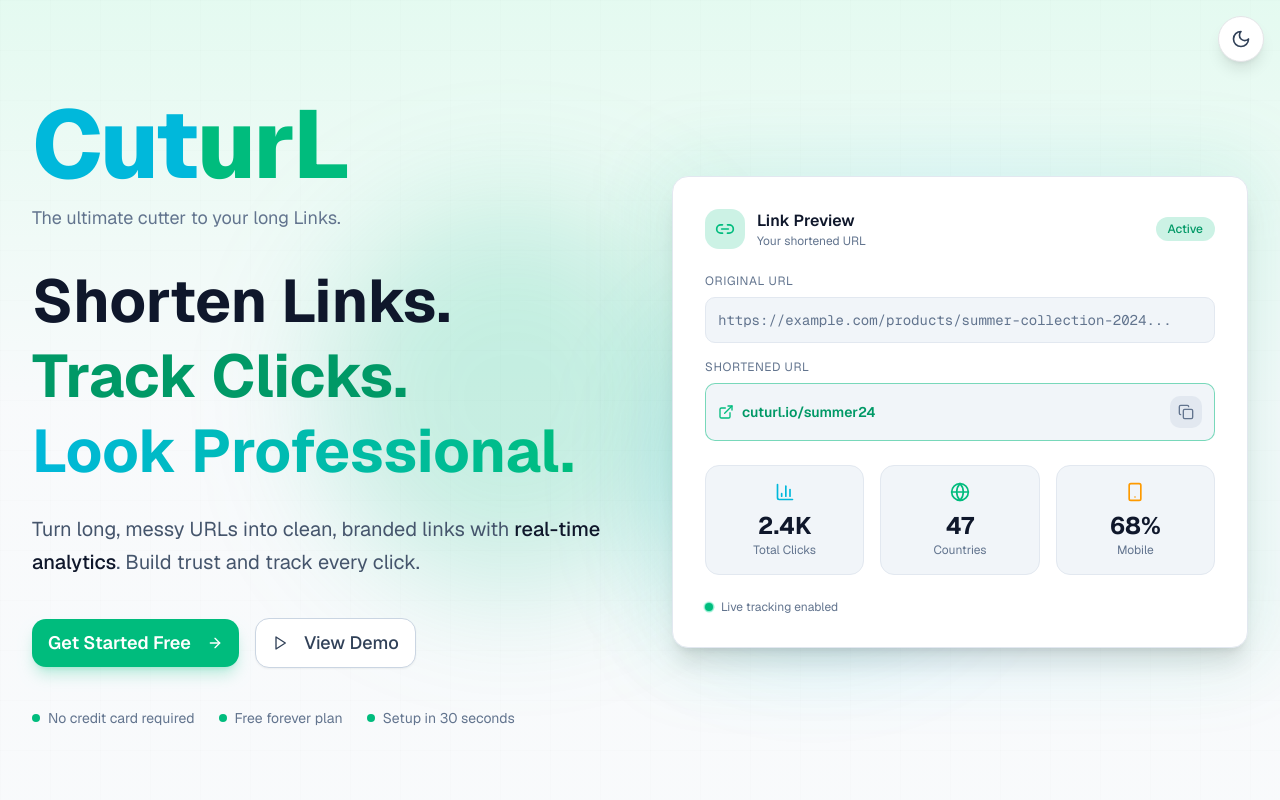
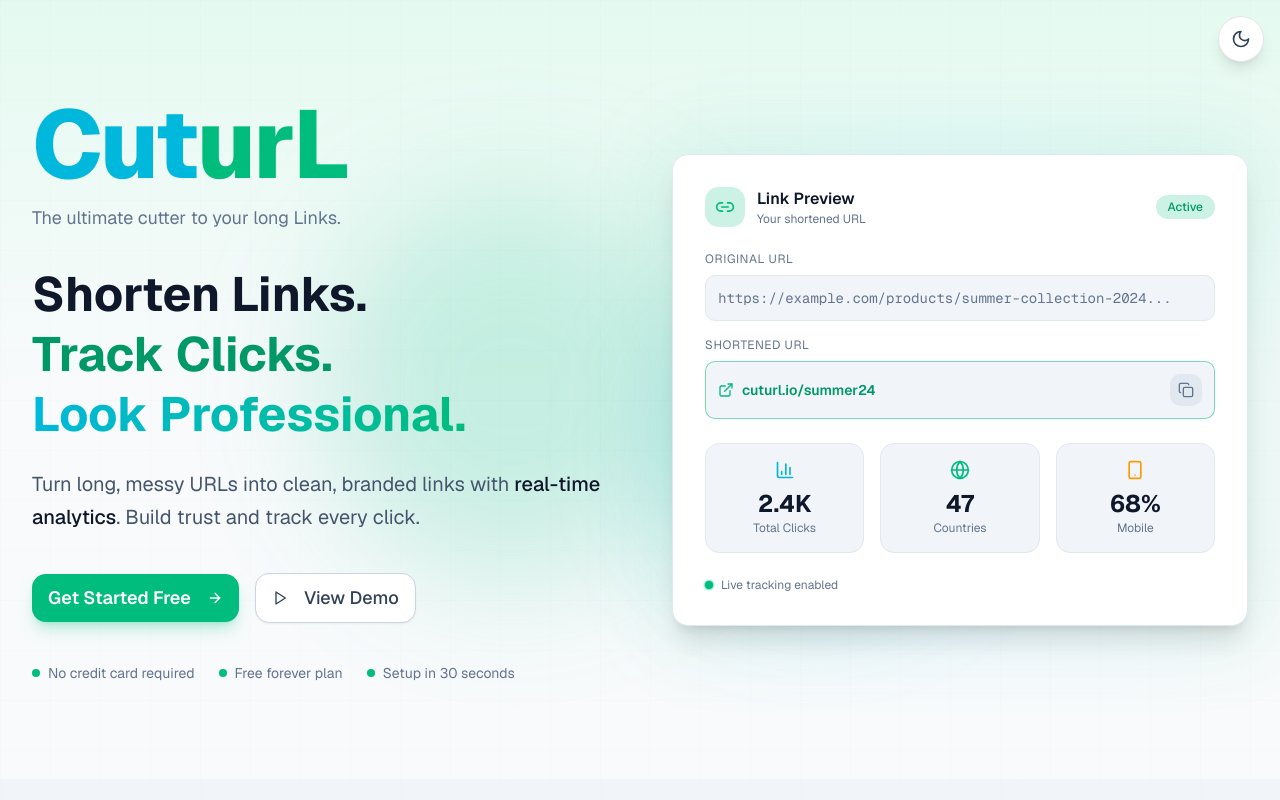
Before and after one commit to maaz-i7/CuturL, a Next.js app: page / in a window 1280 px wide. Shown: the top 800 px of the page. Built offline with nearby package versions, Linux system fonts and the light colour scheme.

Commit message:
Update hero-section.tsx

```diff
--- a/components/hero-section.tsx
+++ b/components/hero-section.tsx
@@ -85,8 +85,9 @@ export default function HeroSection() {
                 </div>
 
                 {/* Final text state - light/dark text colors */}
+                {/* CHANGED: Reduced font sizes from text-3xl/6xl to text-2xl/5xl */}
                 <h1
-                  className={`text-3xl sm:text-4xl lg:text-5xl xl:text-6xl font-bold leading-tight transition-all duration-700 ease-out ${
+                  className={`text-2xl sm:text-3xl lg:text-4xl xl:text-5xl font-bold leading-tight transition-all duration-700 ease-out ${
                     animationPhase === "short"
                       ? "opacity-100 translate-y-0"
                       : "opacity-0 translate-y-8 pointer-events-none"
```
